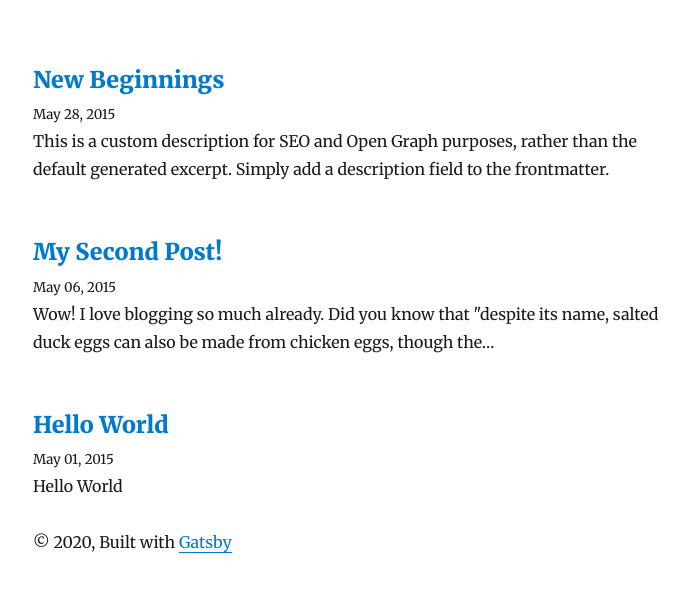
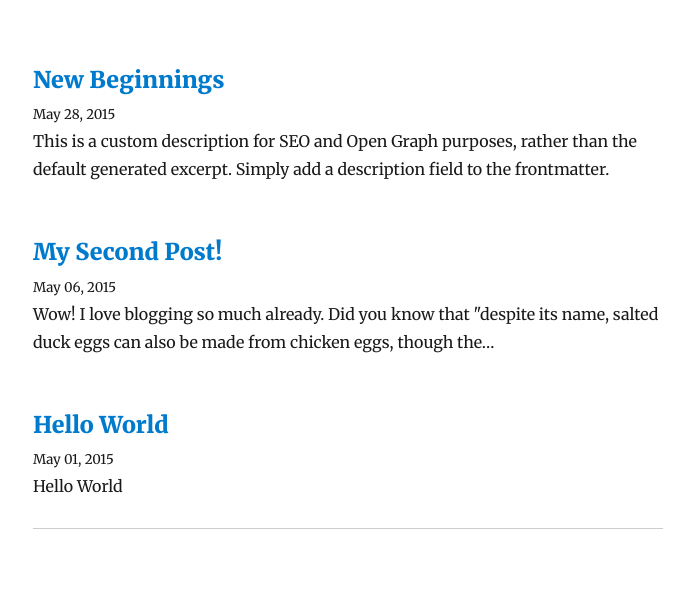
Before and after one commit to abhikmitra/blog, a Gatsby site: page / in a window 1280 px wide. Shown: the part 241-832 px from the top of the page, without its empty margins (292-981 px from the left). Built offline with nearby package versions, Linux system fonts and the light colour scheme; Gatsby itself is replaced by a stand-in of ours; some packages are replaced by stand-ins of ours.

```diff
--- a/src/components/layout.js
+++ b/src/components/layout.js
@@ -59,9 +59,7 @@ const Layout = ({ location, title, children }) => {
       <header>{header}</header>
       <main>{children}</main>
       <footer>
-        © {new Date().getFullYear()}, Built with
-        {` `}
-        <a href="https://www.gatsbyjs.org">Gatsby</a>
+        <hr/>
       </footer>
     </div>
   )
```
Also changed, not shown: content/assets/gatsby-icon.png, content/assets/profile-pic.jpg.
